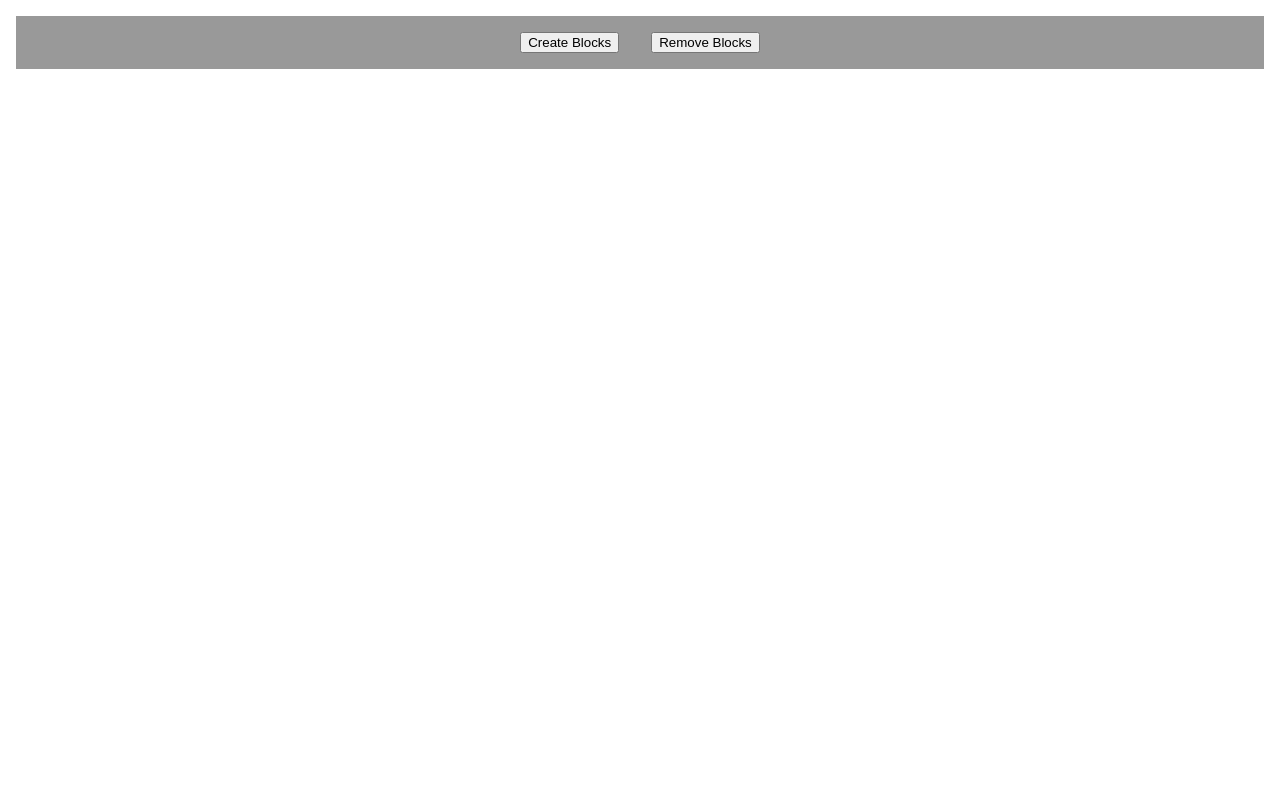
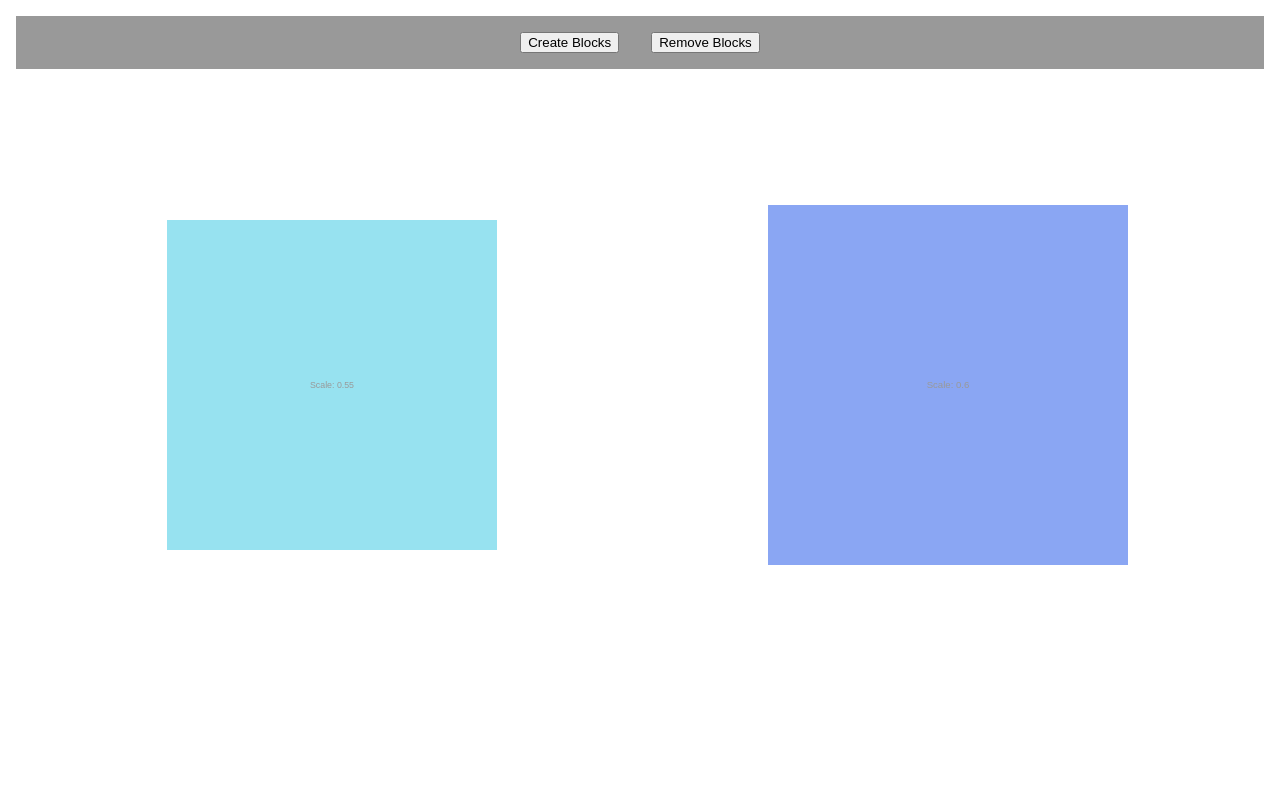
Before and after one commit to yeonseochae/IntLab, a plain HTML site: page homework5/index.html in a window 1280 px wide. Both pictures are taken after a click on the button "Create Blocks". Shown: the top 788 px of the page. Drawn offline with Linux system fonts and the light colour scheme.

Commit message:
homework 5

```diff
--- a/homework4/script.js
+++ b/homework4/script.js
@@ -17,7 +17,7 @@ let.artworks = document.querySelectorAll('artworks');
 console.log("artworks", artworks);
 
 // ->Each time the document is searched, it is going to look for artwork-info
-artworkInfo.forEach(function(artwork){
+artworks.forEach(function(artwork){
     console.log("artwork", artwork)
     let info = artwork.querySelector('.artwork-info');
     console.log("info", info);
--- a/homework5/index.html
+++ b/homework5/index.html
@@ -3,7 +3,6 @@
   <head>
     <meta charset="utf-8" />
     <meta name="viewport" content="width=device-width, initial-scale=1" />
-    <link rel="icon" href="https://glitch.com/favicon.ico" />
 
     <title>Hello world!</title>
 
--- a/homework5/script.js
+++ b/homework5/script.js
@@ -1,6 +1,27 @@
 const containerEl = document.querySelector("#blocks_container");
 const createBlocksBtn = document.querySelector("#create_blocks_btn");
 const removeBlocksBtn = document.querySelector("#remove_blocks_btn");
+
+const background_colors = [
+  "#97E2F0",
+  "#8AA6F3",
+  "#A3F7E7",
+  "#69EBC2",
+  "#FCDE8B",
+  "#FFD460",
+  "#FFAA60",
+  "#FF9050"
+]
+const scale = [
+  "0.55",
+  "0.6",
+  "0.65",
+  "0.7",
+  "0.75",
+  "0.8",
+  "0.85",
+  "0.95"
+]
 
 console.log(containerEl)
 
@@ -8,7 +29,21 @@ function createBlocks() {
   // first, remove the example blocks
   containerEl.innerHTML = "";
   console.log("create blocks");
+
+  for (let i=0; i < scale.length; i++){
+
+  let blockEl = `
+    <div class="block" style="scale: ${scale[i]};}; background-color: ${background_colors[i]}
+    ">
+
+    <p>Scale: ${scale[i]}</p>
+    </div>
+  `;
+  containerEl.insertAdjacentHTML('beforeend', blockEl)
 }
+
+}
+
 function removeBlocks() {
   console.log("remove blocks");
   containerEl.innerHTML = "";
@@ -16,18 +51,3 @@ function removeBlocks() {
 
 createBlocksBtn.addEventListener("click", createBlocks);
 removeBlocksBtn.addEventListener("click", removeBlocks);
-
-const foregound_colors = [
-  "#638475",
-  "red",
-  "green"
-]
-const backgound_colors = [
-  "yellow",
-  "orange",
-  "brown"
-]
-
-for(let i = 0; i < foregound_colors.length; i++) {
-  console.log("color: ", foregound_colors[i]);
-}
```
Also changed, not shown: homework5/style.css (indentation only), 1 other file.
